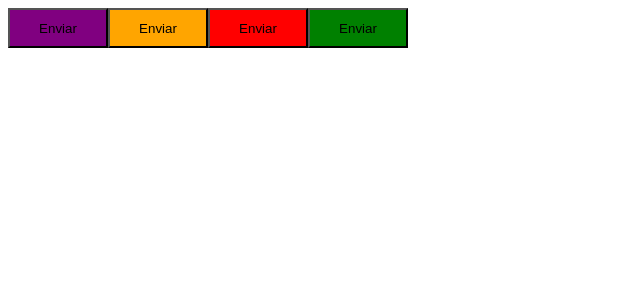
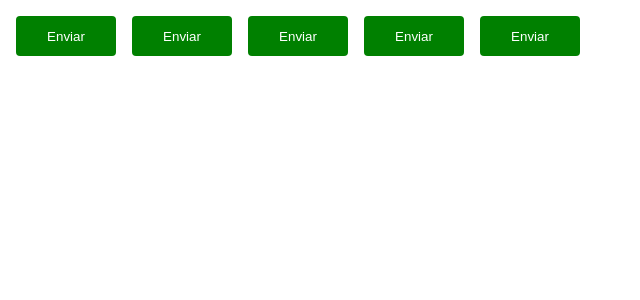
Before and after one commit to LuisHenriqueXavier/02-ignite-timer, a React (Vite) app: page / in a window 1280 px wide. Shown: the top 300 px of the page, without its empty margins (0-640 px from the left). Built offline with nearby package versions, Linux system fonts and the light colour scheme.

Commit message:
adicionado ThemeProvider

```diff
--- a/package.json
+++ b/package.json
@@ -11,7 +11,8 @@
   },
   "dependencies": {
     "react": "^18.3.1",
-    "react-dom": "^18.3.1"
+    "react-dom": "^18.3.1",
+    "styled-components": "^6.1.13"
   },
   "devDependencies": {
     "@eslint/js": "^9.11.1",
--- a/src/App.tsx
+++ b/src/App.tsx
@@ -1,13 +1,17 @@
+import { ThemeProvider } from 'styled-components'
 import { Button } from "./components/Button";
+import { defaultTheme } from './styles/themes/default';
+
 
 
 export function App() {
   return (
-   <>
+  <ThemeProvider theme={defaultTheme}>
     <Button variant="primary"/>
     <Button variant="secondary"/>
     <Button variant="danger"/>
     <Button variant="success"/>
-   </>
+    <Button/>
+  </ThemeProvider>
   )
 }
--- a/src/components/Button.styles.ts
+++ b/src/components/Button.styles.ts
@@ -16,10 +16,18 @@
 export const ButtonContainer = styled.button<ButtonContainerProps>`
     width: 100px;
     height: 40px;
+    border-radius: 4px;
+    border: 0;
+    margin: 8px;
 
-    ${props => {
+    background-color: ${props => props.theme.primary};
+    color: ${props => props.theme.white}
+
+
+
+    /* ${props => {
         return css`
         background-color: ${buttonVariants[props.variant]}
         `
-    }}
+    }} */
 `
--- /dev/null
+++ b/src/styles/themes/default.ts
@@ -0,0 +1,5 @@
+export const defaultTheme = {
+    white: 'white',
+    primary: 'green',
+    secondary: 'orange',
+}
```
Also changed, not shown: 1 other file (tests, documents, lock files or other folders).
